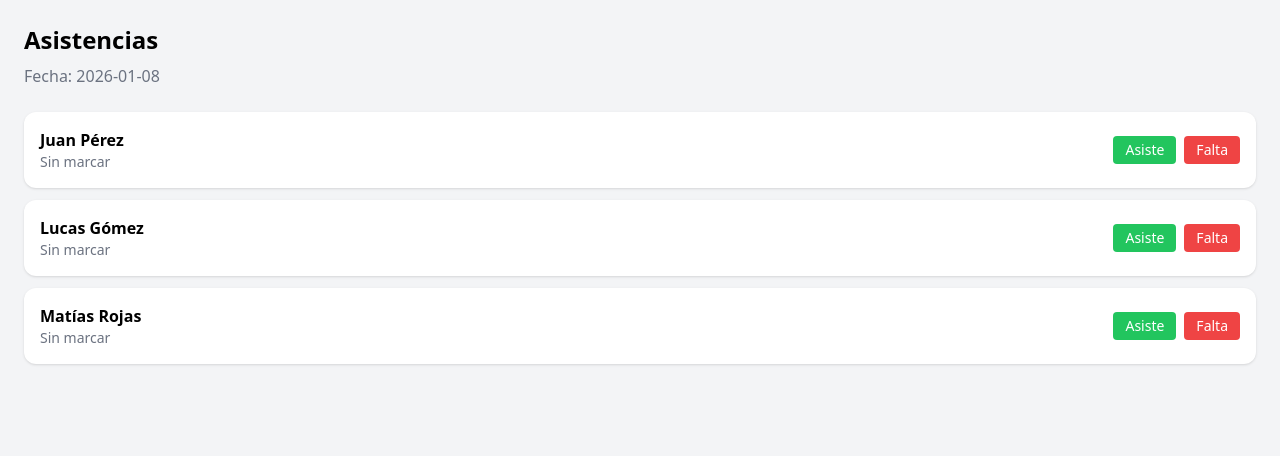
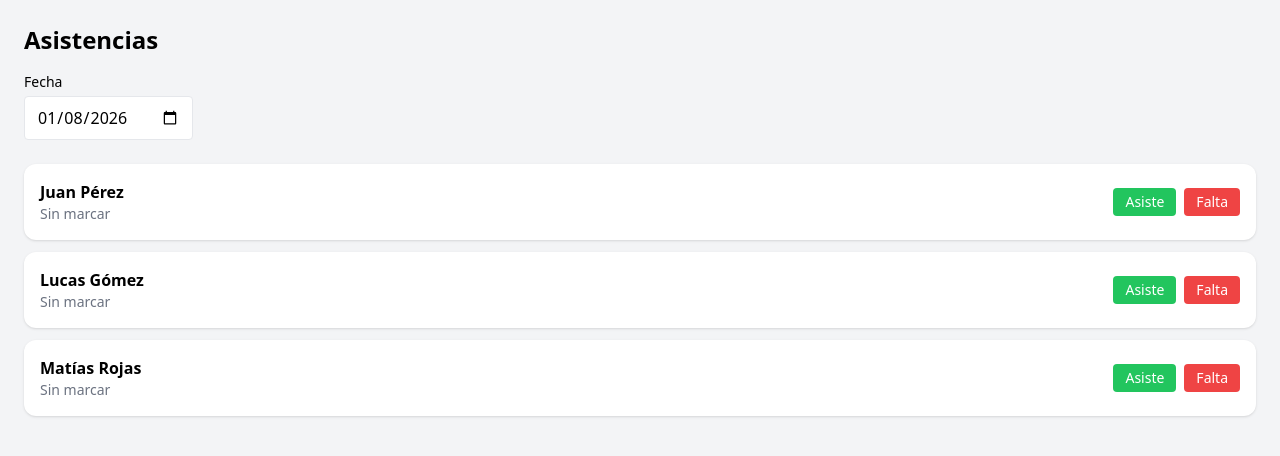
Before and after one commit to Omar-VC/plan-f, a React (Vite) app: page /plantel-superior/asistencias in a window 1280 px wide. Shown: the top 456 px of the page. Built offline with nearby package versions, Linux system fonts and the light colour scheme.

Commit message:
asistencia diaria con histórico por fecha

```diff
--- a/src/pages/Attendance.jsx
+++ b/src/pages/Attendance.jsx
@@ -4,25 +4,41 @@ import { players } from "../data/players";
 export default function Attendance() {
   const today = new Date().toISOString().split("T")[0];
 
-  const [attendance, setAttendance] = useState({});
+  const [selectedDate, setSelectedDate] = useState(today);
+  const [attendanceData, setAttendanceData] = useState({});
 
   const markAttendance = (playerId, status) => {
-    setAttendance((prev) => ({
+    setAttendanceData((prev) => ({
       ...prev,
-      [playerId]: status,
+      [selectedDate]: {
+        ...prev[selectedDate],
+        [playerId]: status,
+      },
     }));
   };
 
+  const currentDayAttendance = attendanceData[selectedDate] || {};
+
   return (
     <div className="min-h-screen bg-gray-100 p-6">
-      <h1 className="text-2xl font-bold mb-2">
+      <h1 className="text-2xl font-bold mb-4">
         Asistencias
       </h1>
 
-      <p className="text-gray-500 mb-6">
-        Fecha: {today}
-      </p>
+      {/* Selector de fecha */}
+      <div className="mb-6">
+        <label className="block text-sm font-medium mb-1">
+          Fecha
+        </label>
+        <input
+          type="date"
+          value={selectedDate}
+          onChange={(e) => setSelectedDate(e.target.value)}
+          className="border rounded px-3 py-2"
+        />
+      </div>
 
+      {/* Lista de jugadores */}
       <div className="space-y-3">
         {players.map((player) => (
           <div
@@ -34,7 +50,7 @@ export default function Attendance() {
                 {player.nombre} {player.apellido}
               </p>
               <p className="text-sm text-gray-500">
-                {attendance[player.id] || "Sin marcar"}
+                {currentDayAttendance[player.id] || "Sin marcar"}
               </p>
             </div>
 
```
